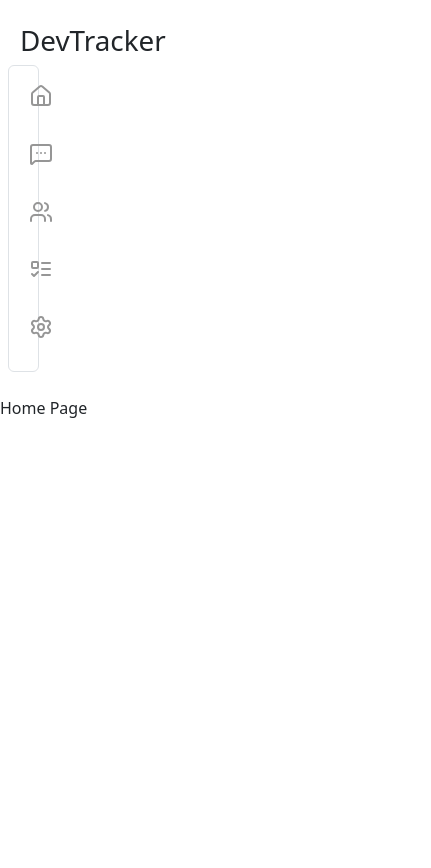
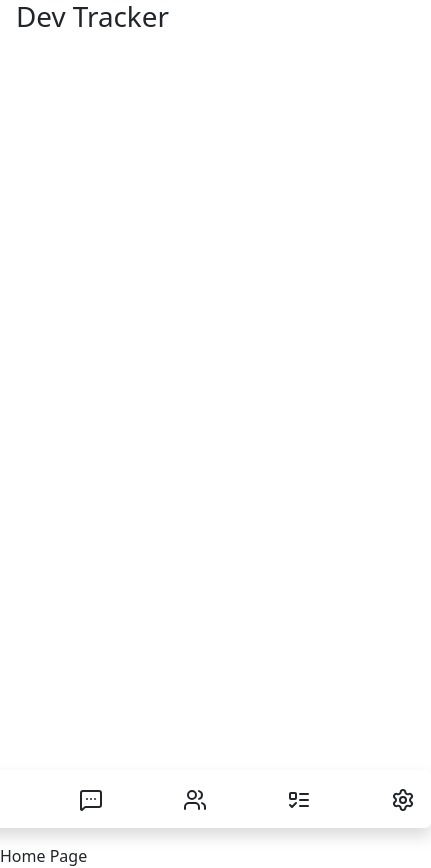
Before and after one commit to jarvis2754/devtracker-frontend, a React (Vite) app: page / in a window 390 px wide. Shown: the whole page, 431 px wide, since content can reach past the window. Before the commit the page ends 844 px from the top, so only its background shows below. Built offline with nearby package versions, Linux system fonts and the light colour scheme.

Commit message:
updated navbar for responsive view

```diff
--- a/src/components/Navbar.tsx
+++ b/src/components/Navbar.tsx
@@ -9,55 +9,35 @@ import {
 
 export default function Navbar() {
   return (
-    <nav className="bg-gray-900 m-2 px-6 py-3 shadow-md row ">
-      <h1 className="text-2xl font-bold">DevTracker</h1>
-
-      <div className="col-1 col-lg-2  flex justify-between items-center border rounded">
-        {/* Links */}
-        <ul className="flex list-unstyled flex-wrap justify-between sm:space-x-6">
-          <li className="px-2 py-3">
-            <Link
-              to="/"
-              className="text-color text-decoration-none hover:text-gray-300"
-            >
-              <Home className="me-2 text-color" size={24} />
-              <span className="d-none d-lg-inline">Home</span>
+    <nav className="d-flex flex-column" style={{ height: "100vh" }} >
+      <div>
+        <h1 className="text-dark mx-3">Dev Tracker</h1>
+      </div>
+      <div className="d-flex align-items-end align-items-md-center justify-content-center justify-content-md-start "style={{ height: "100vh" }} >
+        <ul className="list-unstyled shadow  rounded m-3 d-inline-flex  flex-row flex-md-column gap-5">
+          <li className="p-3 ">
+            <Link to="/" className="text-color text-decoration-none" >
+              <Home className="text-dark" size={24} />
             </Link>
           </li>
-          <li className="px-2 py-3">
-            <Link
-              to="/about"
-              className="text-color text-decoration-none hover:text-gray-300"
-            >
-              <MessageSquareMore className="me-2 text-color" size={24} />
-              <span className="d-none d-lg-inline">Messages</span>
+          <li className="p-3">
+            <Link to="/about" className="text-color text-decoration-none">
+              <MessageSquareMore className="text-dark" size={24} />
             </Link>
           </li>
-          <li className="px-2 py-3">
-            <Link
-              to="/projects"
-              className="text-color text-decoration-none hover:text-gray-300"
-            >
-              <Users className="me-2 text-color" size={24} />
-              <span className="d-none d-lg-inline">Tasks</span>
+          <li className="p-3">
+            <Link to="/projects" className="text-color text-decoration-none">
+              <Users className="text-dark" size={24} />
             </Link>
           </li>
-          <li className="px-2 py-3">
-            <Link
-              to="/contact"
-              className="text-color text-decoration-none hover:text-gray-300"
-            >
-              <ListTodo className="me-2 text-color" size={24} />
-              <span className="d-none d-lg-inline">Members</span>
+          <li className="p-3 ">
+            <Link to="/contact" className="text-color text-decoration-none">
+              <ListTodo className="mx-auto text-dark" size={24} />
             </Link>
           </li>
-          <li className="px-2 py-3">
-            <Link
-              to="/settings"
-              className="text-color text-decoration-none hover:text-gray-300"
-            >
-              <Settings className="me-2 text-color" size={24} />
-              <span className="d-none d-lg-inline">Settings</span>
+          <li className="p-3 ">
+            <Link to="/settings" className="text-color text-decoration-none">
+              <Settings className="text-dark" size={24} />
             </Link>
           </li>
         </ul>
```
